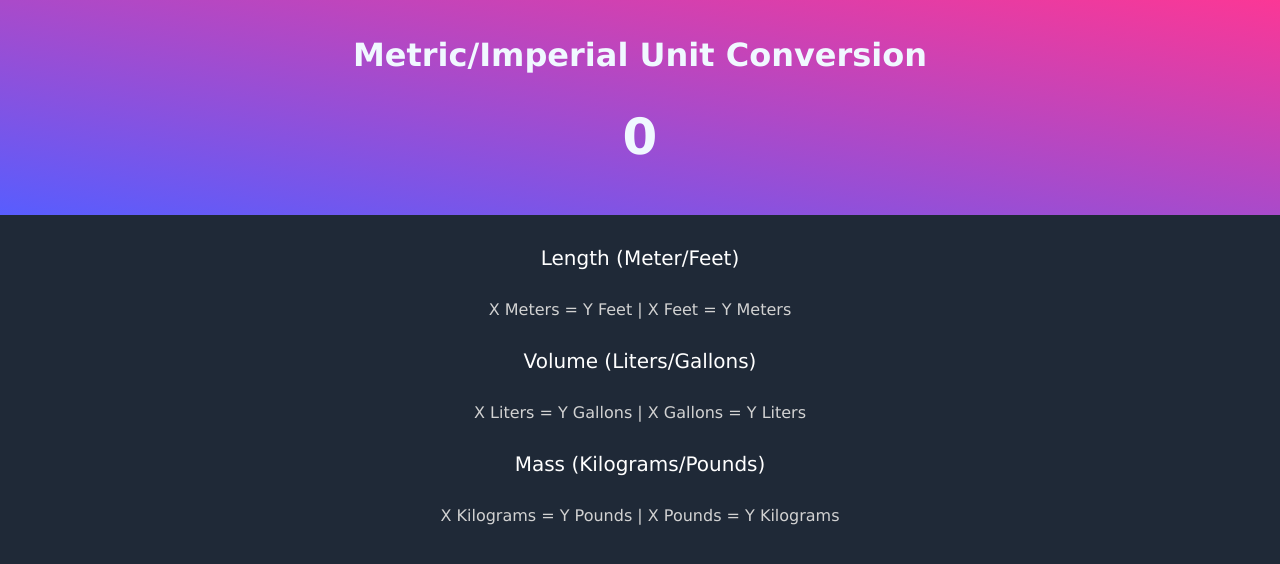
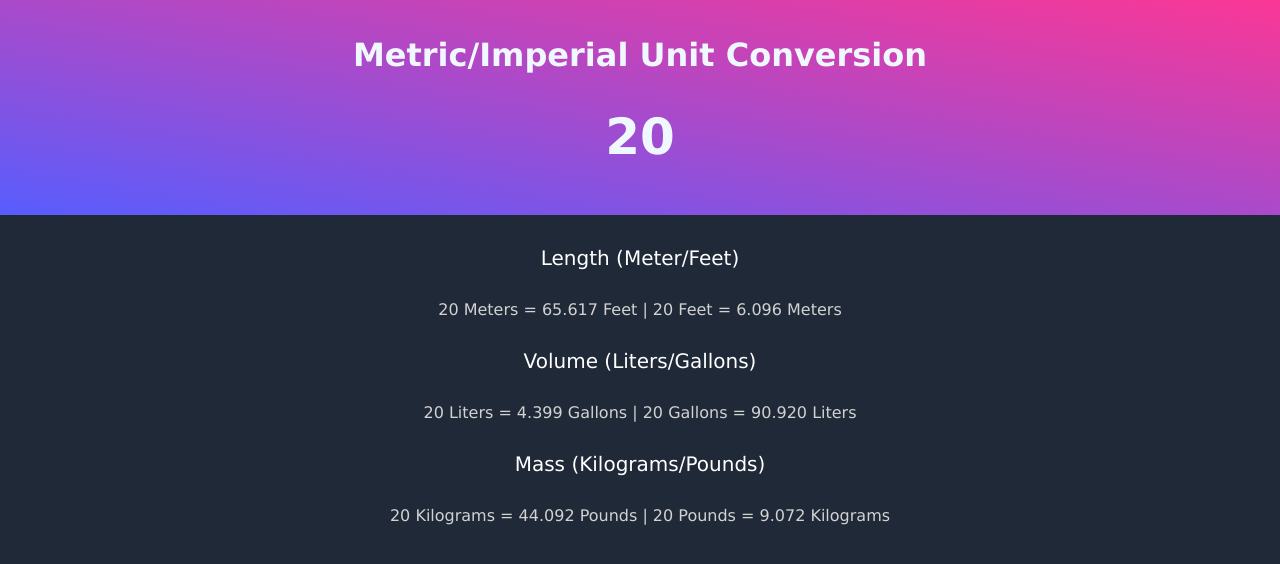
Before and after one commit to KazutoKiritoKirigaya/unit-conversion-scrimba, a plain HTML site: page index.html in a window 1280 px wide. Drawn offline with Linux system fonts and the light colour scheme.

Commit message:
Rounded values to 3 d.p. & render calls onload

```diff
--- a/index.html
+++ b/index.html
@@ -7,12 +7,12 @@
         <title>Unit Conversion</title>
         <link rel="stylesheet" href="css/styles.css" />
     </head>
-    <body>
+    <body onload="render()">
         <header>
             <h1 id="metImpUnCon" onclick="render()">
                 Metric/Imperial Unit Conversion
             </h1>
-            <h1 id="inputNum" contenteditable="true">0</h1>
+            <h1 id="inputNum" contenteditable="true">20</h1>
         </header>
         <main>
             <p class="data" id="length">Length (Meter/Feet)</p>
--- a/js/app.js
+++ b/js/app.js
@@ -1,30 +1,30 @@
 function meterToFeet(intToConvert) {
     let result = intToConvert * 3.28084;
-    return result;
+    return result.toFixed(3);
 }
 function feetToMeter(intToConvert) {
     let result = intToConvert / 3.28084;
-    return result;
+    return result.toFixed(3);
 }
 
 function litersToGallons(intToConvert) {
     let result = intToConvert / 4.546;
-    return result;
+    return result.toFixed(3);
 }
 
 function gallonsToLiters(intToConvert) {
     let result = intToConvert * 4.546;
-    return result;
+    return result.toFixed(3);
 }
 
 function kilogramsToPounds(intToConvert) {
     let result = intToConvert * 2.20462;
-    return result;
+    return result.toFixed(3);
 }
 
 function poundsToKilograms(intToConvert) {
     let result = intToConvert / 2.20462;
-    return result;
+    return result.toFixed(3);
 }
 
 function render() {
```
